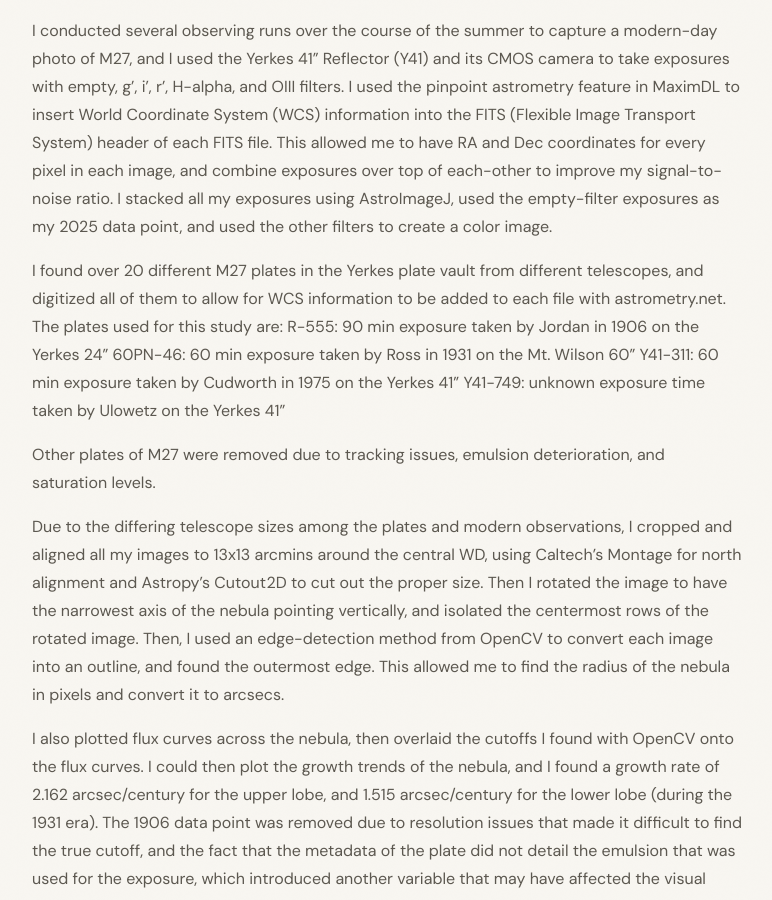
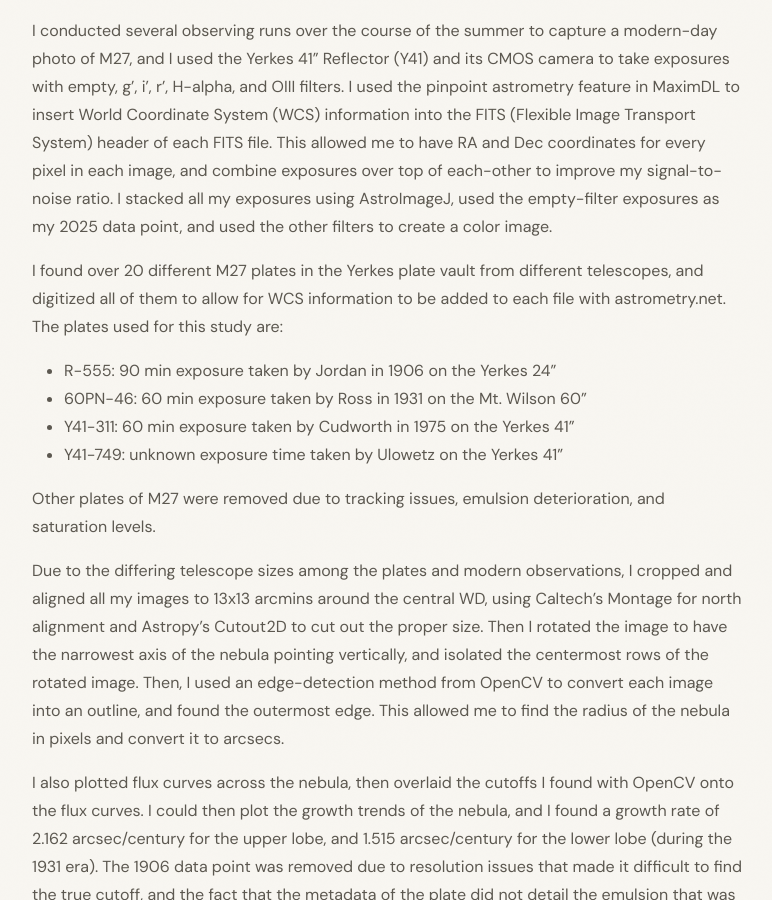
Before and after one commit to egl49/egl49.github.io, a Jekyll site: the page built from _pages/research-details/yerkes.md, in a window 1280 px wide and 900 px high, scrolled down 400 px. Shown: the whole window, without its empty margins (82-854 px from the left). Built offline with Jekyll 4.4.1, drawn with Linux system fonts in a browser that asks for light colours; a style sheet for code colours, icons or effects is not loaded; part of the change alters nothing that is shown.

Commit message:
Format M27 plates list with bullet points
Updated the list of M27 plates with bullet points for clarity.

```diff
--- a/_pages/research-details/yerkes.md
+++ b/_pages/research-details/yerkes.md
@@ -9,10 +9,11 @@ During the summer of 2025, I conducted a growth study of the Dumbbell Nebula (M2
 I conducted several observing runs over the course of the summer to capture a modern-day photo of M27, and I used the Yerkes 41” Reflector (Y41) and its CMOS camera to take exposures with empty, g’, i’, r’, H-alpha, and OIII filters. I used the pinpoint astrometry feature in MaximDL to insert World Coordinate System (WCS) information into the FITS (Flexible Image Transport System) header of each FITS file. This allowed me to have RA and Dec coordinates for every pixel in each image, and combine exposures over top of each-other to improve my signal-to-noise ratio. I stacked all my exposures using AstroImageJ, used the empty-filter exposures as my 2025 data point, and used the other filters to create a color image.
 
 I found over 20 different M27 plates in the Yerkes plate vault from different telescopes, and digitized all of them to allow for WCS information to be added to each file with astrometry.net. The plates used for this study are:
-R-555: 90 min exposure taken by Jordan in 1906 on the Yerkes 24"
-60PN-46: 60 min exposure taken by Ross in 1931 on the Mt. Wilson 60"
-Y41-311: 60 min exposure taken by Cudworth in 1975 on the Yerkes 41"
-Y41-749: unknown exposure time taken by Ulowetz on the Yerkes 41"
+
+* R-555: 90 min exposure taken by Jordan in 1906 on the Yerkes 24"
+* 60PN-46: 60 min exposure taken by Ross in 1931 on the Mt. Wilson 60"
+* Y41-311: 60 min exposure taken by Cudworth in 1975 on the Yerkes 41"
+* Y41-749: unknown exposure time taken by Ulowetz on the Yerkes 41"
 
 Other plates of M27 were removed due to tracking issues, emulsion deterioration, and saturation levels.
 
```
